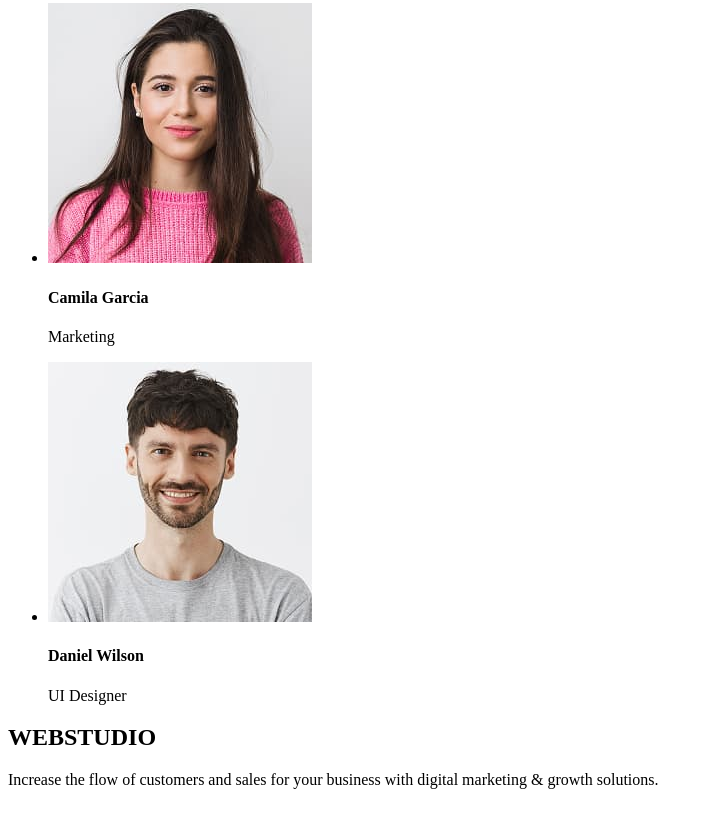
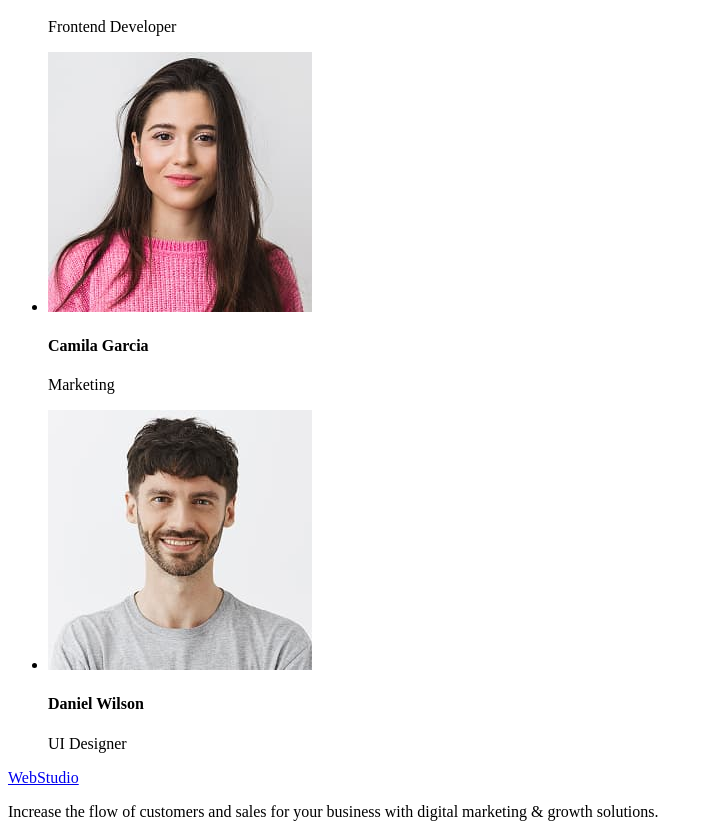
Before and after one commit to Kolyada-Ruslana/goit-markup-hw-01, a plain HTML site: page index.html in a window 1280 px wide. Shown: the part 1353-2190 px from the top of the page, without its empty margins (0-713 px from the left). Before the commit the page ends 2158 px from the top, so only its background shows below. Drawn offline with Linux system fonts and the light colour scheme.

Commit message:
add markup header

```diff
--- a/index.html
+++ b/index.html
@@ -29,14 +29,13 @@
             <h1>Effective Solutions<br />for Your Business</h1>
             <button type="button">Order Service</button>
         </section>
-    </main>
 
     <section class="features-section">
+        <h2 class="sr-only">Features</h2>
         <ul class="features-list">
             <li>
                 <h3>Strategy</h3>
-                <p>Our goal is to identify the business
-                problem to walk away with the perfect and creative solution.</p>
+                <p>Our goal is to identify the business problem to walk away with the perfect and creative solution.</p>
             </li>
             <li>
                 <h3>Punctuality</h3>
@@ -78,9 +77,11 @@
                 </li>
             </ul>
         </section>
+    </main>
+
 
     <footer class="footer-content">
-        <h2>WEBSTUDIO</h2>
+        <a href="./index.html">WebStudio</a>
         <p>Increase the flow of customers and sales for your business with digital marketing & growth solutions.</p>
     </footer>
 
```
Lines whose indentation alone changed are shown as unchanged.
